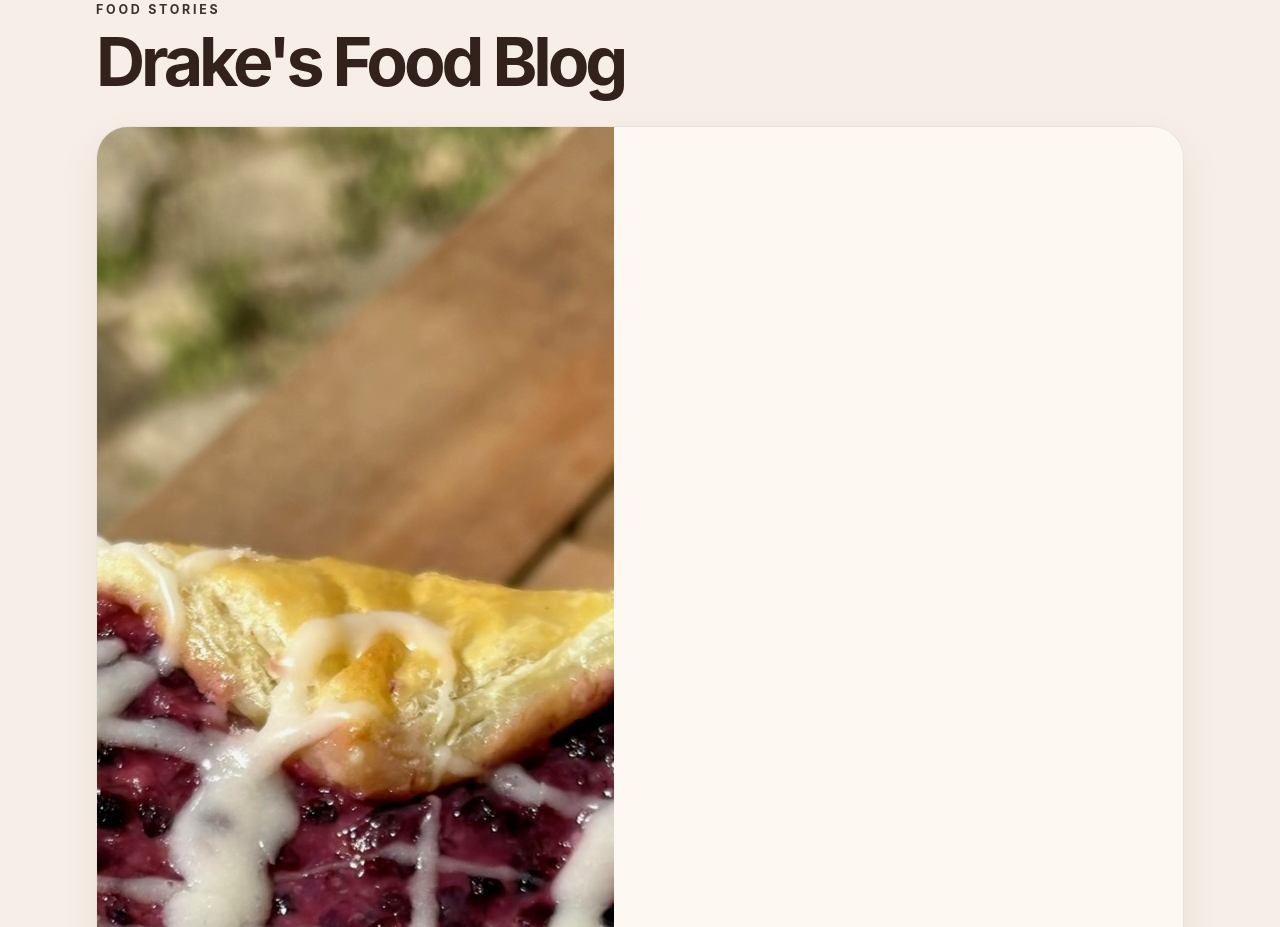
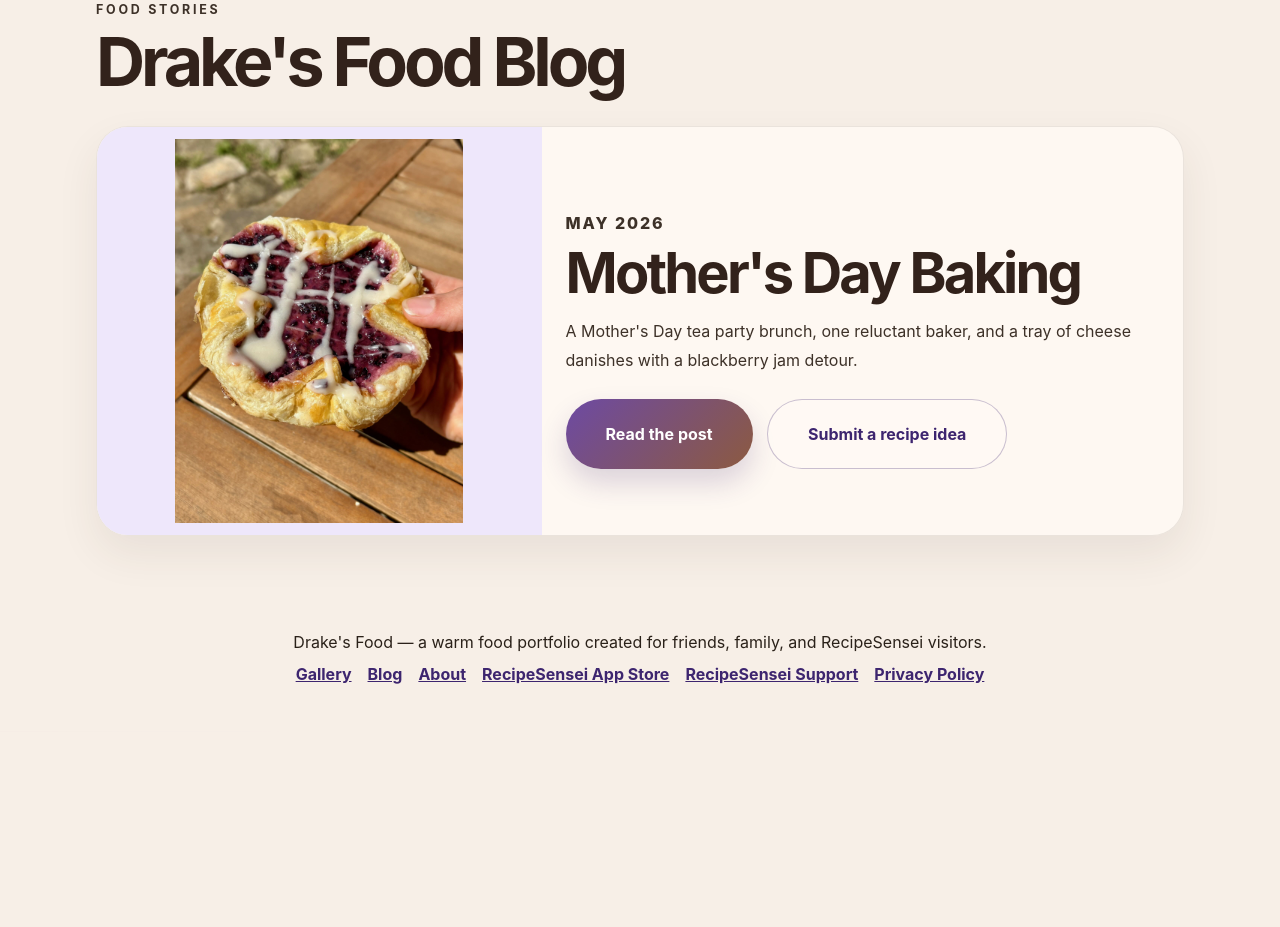
Before and after one commit to drakejrobert-sudo/drakesfood, an Angular app: page / in a window 1280 px wide. Shown: the part 3800-4727 px from the top of the page. After the commit the page ends 4532 px from the top, so only its background shows below. Built offline with nearby package versions, Linux system fonts and the light colour scheme.

Commit message:
refine blog landing image preview

```diff
--- a/src/app/components/recipe-blog/recipe-blog.component.css
+++ b/src/app/components/recipe-blog/recipe-blog.component.css
@@ -33,14 +33,18 @@
 }
 
 .featured-image-link {
+  display: grid;
+  place-items: center;
   background: var(--color-purple-soft);
+  padding: 0.75rem;
 }
 
 .featured-image-link img {
   width: 100%;
-  aspect-ratio: 3 / 4;
-  object-fit: cover;
-  object-position: center;
+  height: auto;
+  max-height: 32rem;
+  border-radius: 1.25rem;
+  object-fit: contain;
 }
 
 .featured-post-copy {
@@ -123,8 +127,12 @@
 
 @media (min-width: 860px) {
   .featured-post {
-    grid-template-columns: minmax(0, 0.95fr) minmax(0, 1fr);
+    grid-template-columns: minmax(16rem, 0.72fr) minmax(0, 1fr);
     align-items: center;
+  }
+
+  .featured-image-link img {
+    max-height: 24rem;
   }
 
   .featured-post-copy {
```
